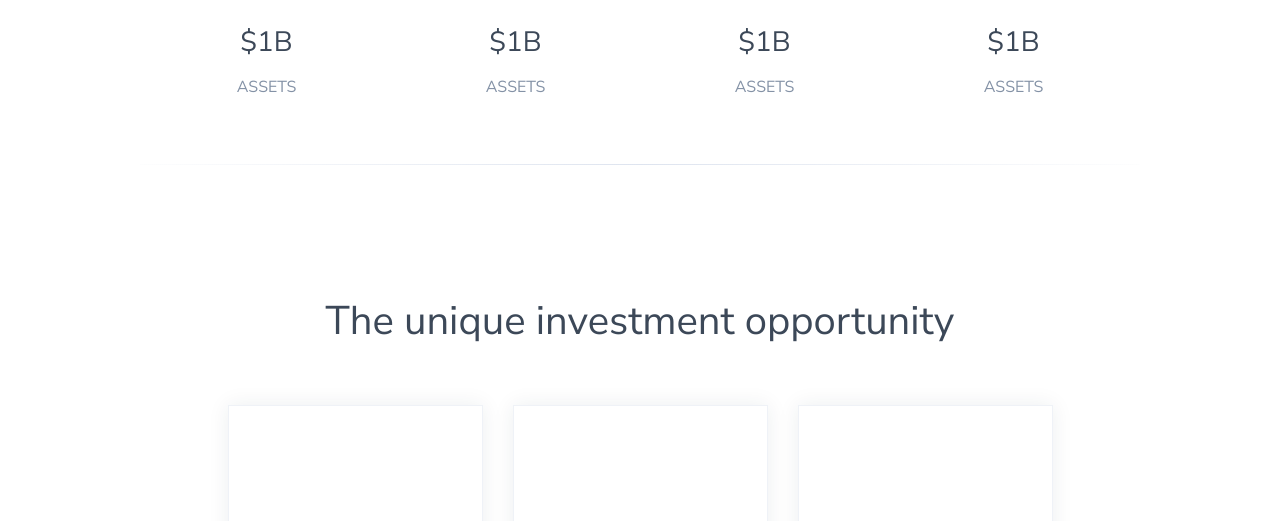
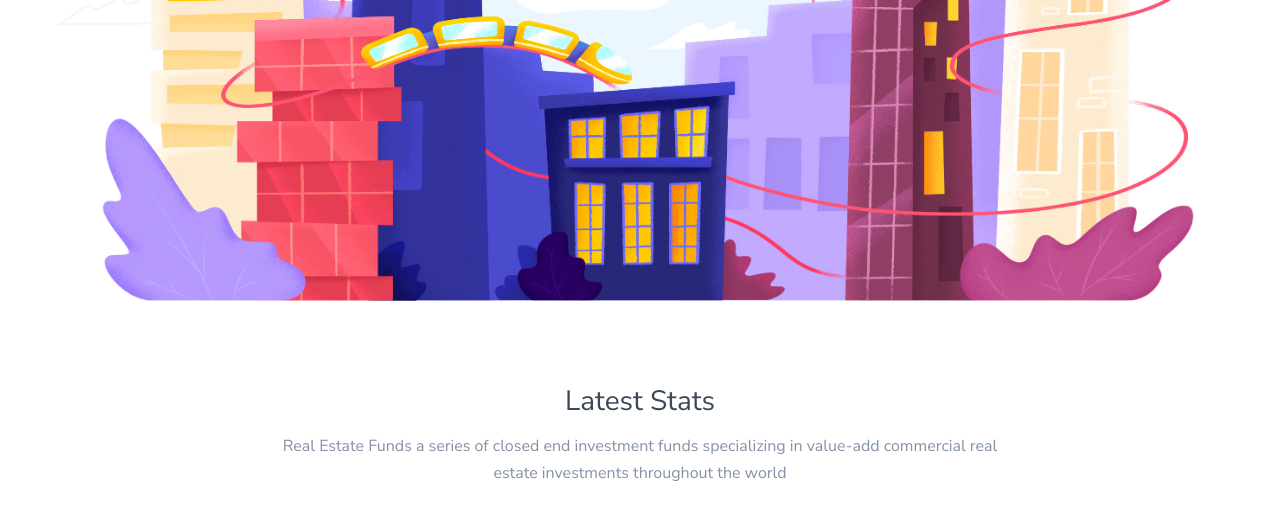
Before and after one commit to iitsuraj/Abhijeet-Singh, a plain HTML site: page index.html in a window 1280 px wide. Shown: the part 544-1065 px from the top of the page. Drawn offline with nearby package versions, Linux system fonts and the light colour scheme; the site is published under a folder, as on GitHub Pages, so addresses that start at the root find nothing.

Commit message:
404 github image

```diff
--- a/index.html
+++ b/index.html
@@ -77,7 +77,7 @@
                 <button type="button" class="btn btn-outline-warning" data-sal="slide-right" data-sal-delay="0" data-sal-duration="700" data-sal-easing="ease-in">Warning</button>
             </div>
             <div class="img-landing">
-                <img src="/assets/img/1.jpg" class="img-responsive" alt="">
+                <img src="assets/img/1.jpg" class="img-responsive" alt="">
             </div>
         </section>
         <section class="delimiter-bottom my-5">
```
